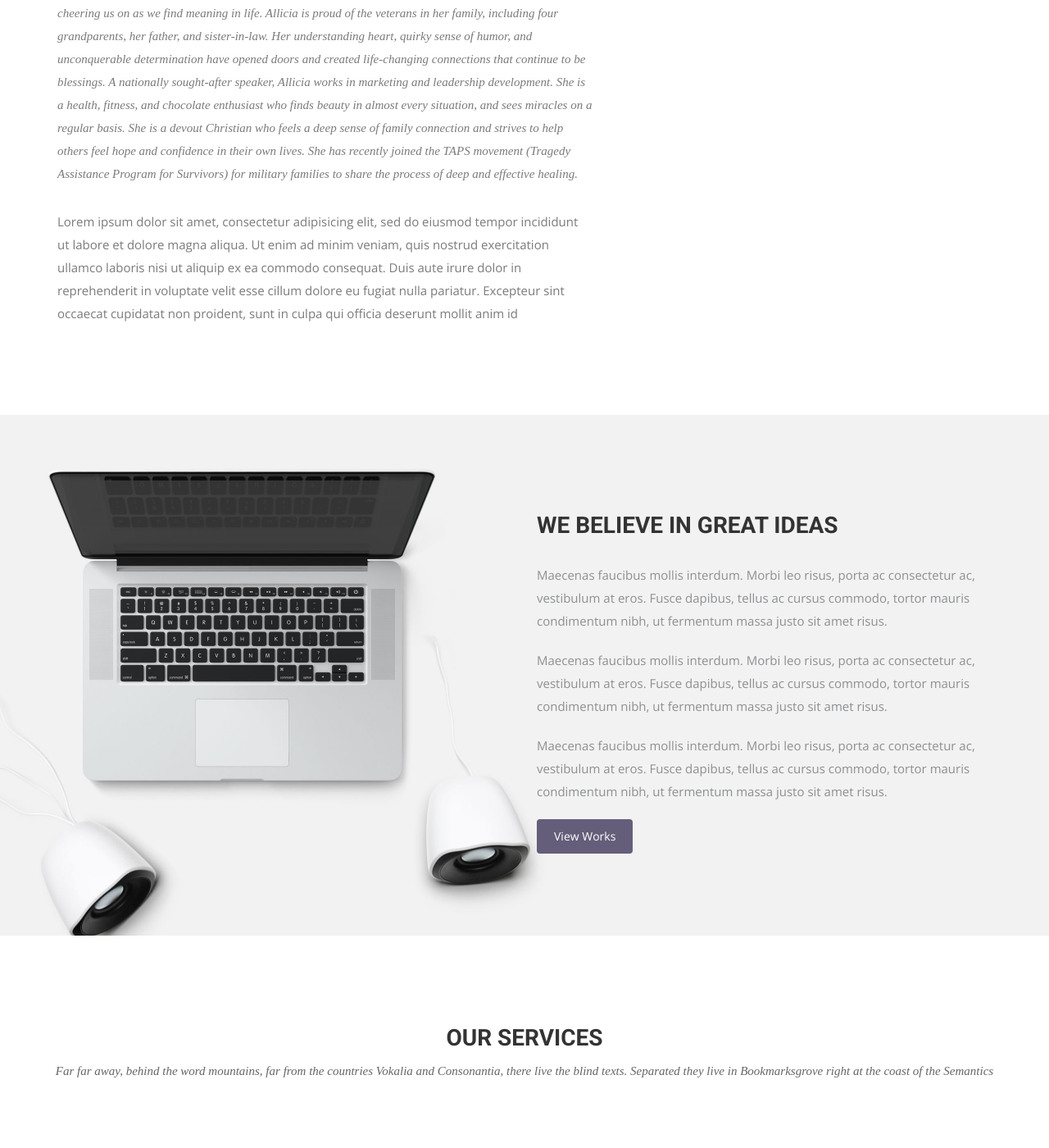
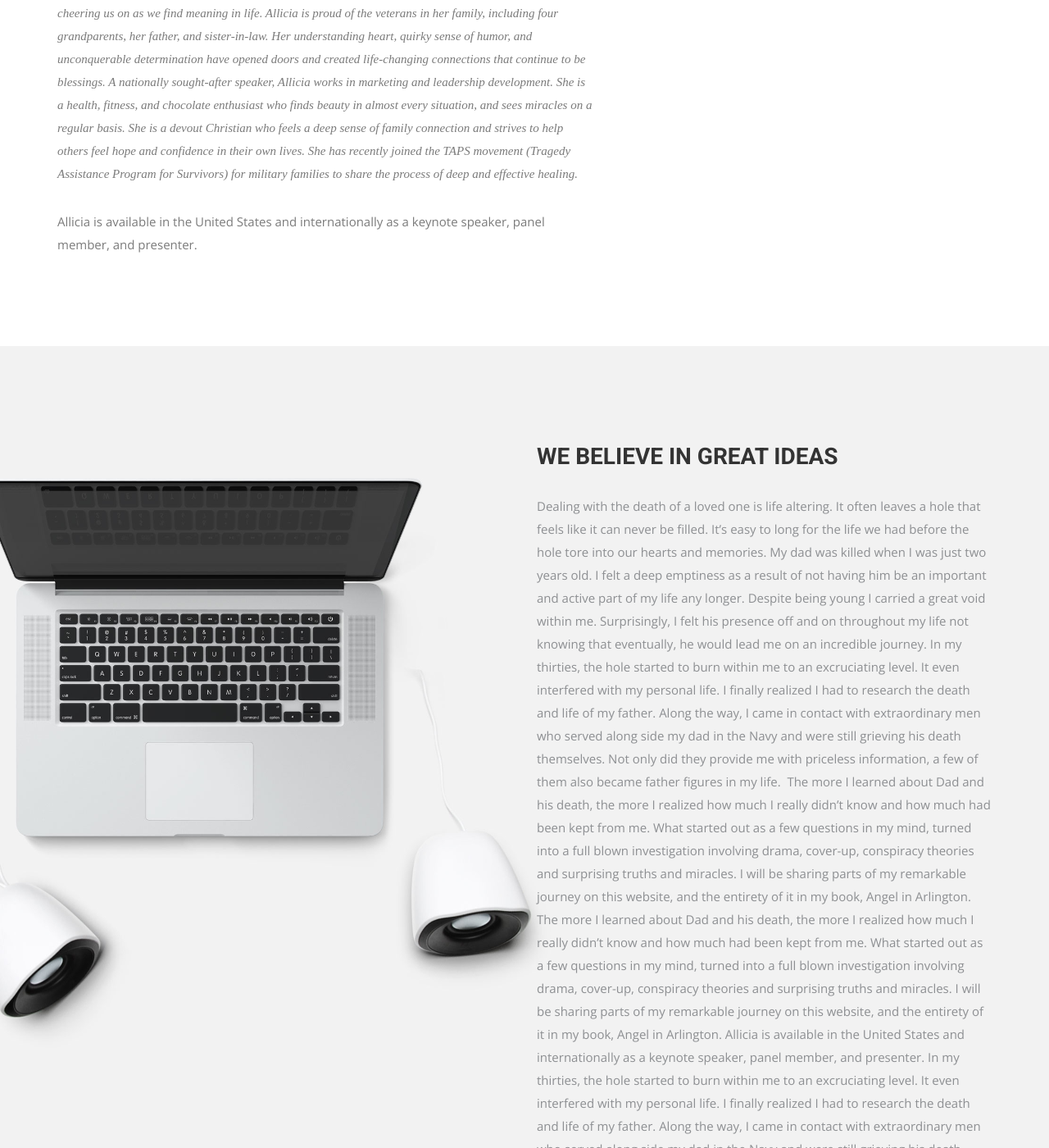
Before and after one commit to naccrat/angelinarlington, a Jekyll site: the page built from index.html, in a window 1280 px wide and 1400 px high, scrolled down 1283 px. Shown: the whole window at 82% size. Built offline with Jekyll 4.4.1, drawn with Linux system fonts in a browser that asks for light colours; nearby versions of some CDN libraries; some web fonts are replaced; some of the changed text lies outside the part shown.

Commit message:
Update from Forestry.io Tony Naccarato updated index.html

```diff
--- a/index.html
+++ b/index.html
@@ -38,13 +38,7 @@
             </p>
           </div>
           <p>
-            Lorem ipsum dolor sit amet, consectetur adipisicing elit, sed do
-            eiusmod tempor incididunt ut labore et dolore magna aliqua. Ut enim
-            ad minim veniam, quis nostrud exercitation ullamco laboris nisi ut
-            aliquip ex ea commodo consequat. Duis aute irure dolor in
-            reprehenderit in voluptate velit esse cillum dolore eu fugiat nulla
-            pariatur. Excepteur sint occaecat cupidatat non proident, sunt in
-            culpa qui officia deserunt mollit anim id
+            Allicia is available in the United States and internationally as a keynote speaker, panel member, and presenter.
           </p>
         </div>
       </div>
@@ -65,22 +59,15 @@
       <div class="col-md-6 col-md-offset-6">
         <h2>WE BELIEVE IN GREAT IDEAS</h2>
         <p>
-          Maecenas faucibus mollis interdum. Morbi leo risus, porta ac
-          consectetur ac, vestibulum at eros. Fusce dapibus, tellus ac cursus
-          commodo, tortor mauris condimentum nibh, ut fermentum massa justo sit
-          amet risus.
-        </p>
-        <p>
-          Maecenas faucibus mollis interdum. Morbi leo risus, porta ac
-          consectetur ac, vestibulum at eros. Fusce dapibus, tellus ac cursus
-          commodo, tortor mauris condimentum nibh, ut fermentum massa justo sit
-          amet risus.
-        </p>
-        <p>
-          Maecenas faucibus mollis interdum. Morbi leo risus, porta ac
-          consectetur ac, vestibulum at eros. Fusce dapibus, tellus ac cursus
-          commodo, tortor mauris condimentum nibh, ut fermentum massa justo sit
-          amet risus.
+          Dealing with the death of a loved one is life altering. It often leaves a hole that feels like it can never be filled. It’s easy to long for the life we had before the hole tore into our hearts and memories.
+
+My dad was killed when I was just two years old. I felt a deep emptiness as a result of not having him be an important and active part of my life any longer. Despite being young I carried a great void within me. Surprisingly, I felt his presence off and on throughout my life not knowing that eventually, he would lead me on an incredible journey. In my thirties, the hole started to burn within me to an excruciating level. It even interfered with my personal life. I finally realized I had to research the death and life of my father. Along the way, I came in contact with extraordinary men who served along side my dad in the Navy and were still grieving his death themselves. Not only did they provide me with priceless information, a few of them also became father figures in my life.  The more I learned about Dad and his death, the more I realized how much I really didn’t know and how much had been kept from me. What started out as a few questions in my mind, turned into a full blown investigation involving drama, cover-up, conspiracy theories and surprising truths and miracles. I will be sharing parts of my remarkable journey on this website, and the entirety of it in my book, Angel in Arlington.
+
+The more I learned about Dad and his death, the more I realized how much I really didn’t know and how much had been kept from me. What started out as a few questions in my mind, turned into a full blown investigation involving drama, cover-up, conspiracy theories and surprising truths and miracles. I will be sharing parts of my remarkable journey on this website, and the entirety of it in my book, Angel in Arlington. Allicia is available in the United States and internationally as a keynote speaker, panel member, and presenter.
+
+In my thirties, the hole started to burn within me to an excruciating level. It even interfered with my personal life. I finally realized I had to research the death and life of my father. Along the way, I came in contact with extraordinary men who served along side my dad in the Navy and were still grieving his death themselves. Not only did they provide me with priceless information, a few of them also became father figures in my life. The more I learned about Dad and his death, the more I realized how much I really didn’t know and how much had been kept from me. What started out as a few questions in my mind, turned into a full blown investigation involving drama, cover-up, conspiracy theories and surprising truths and miracles. I will be sharing parts of my remarkable journey on this website, and the entirety of it in my book, Angel in Arlington.
+
+Allicia is available in the United States and internationally as a keynote speaker, panel member, and presenter.
         </p>
         <a href="#" class="btn btn-view-works">View Works</a>
       </div>
```
